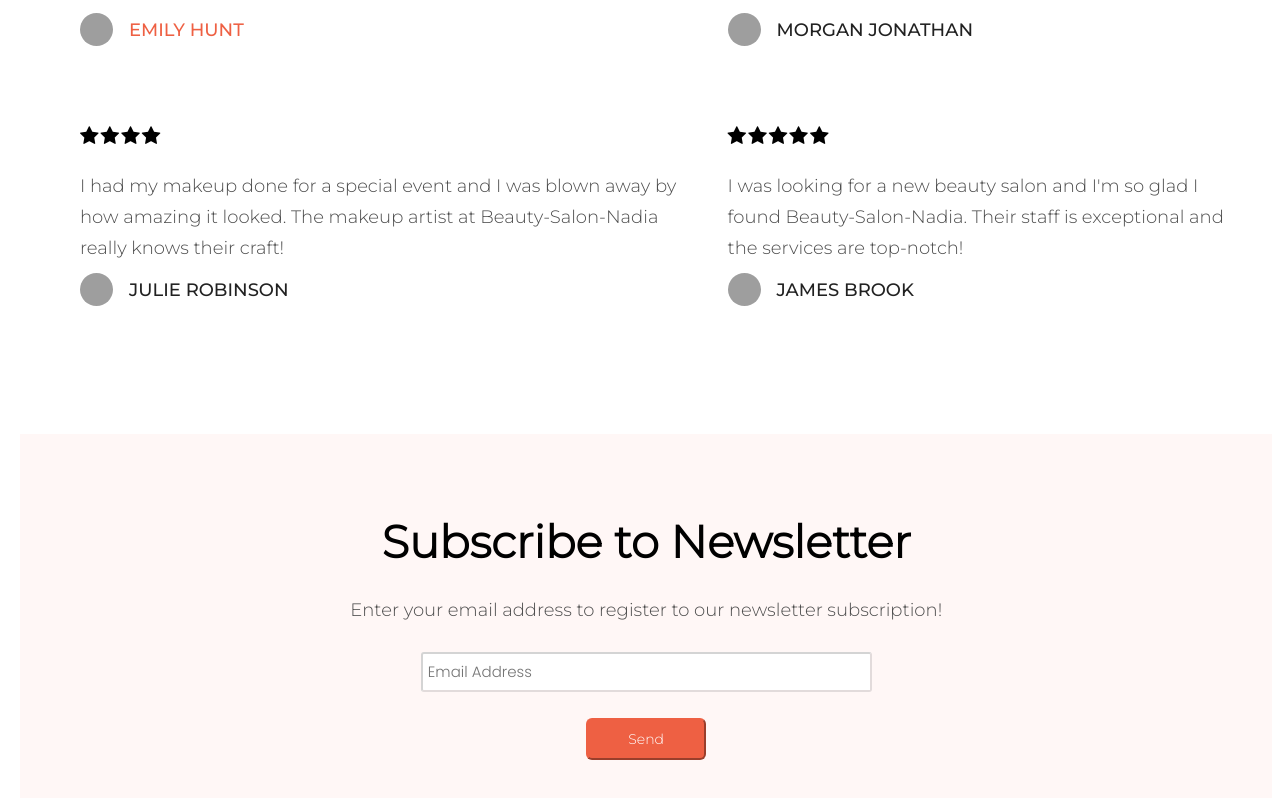
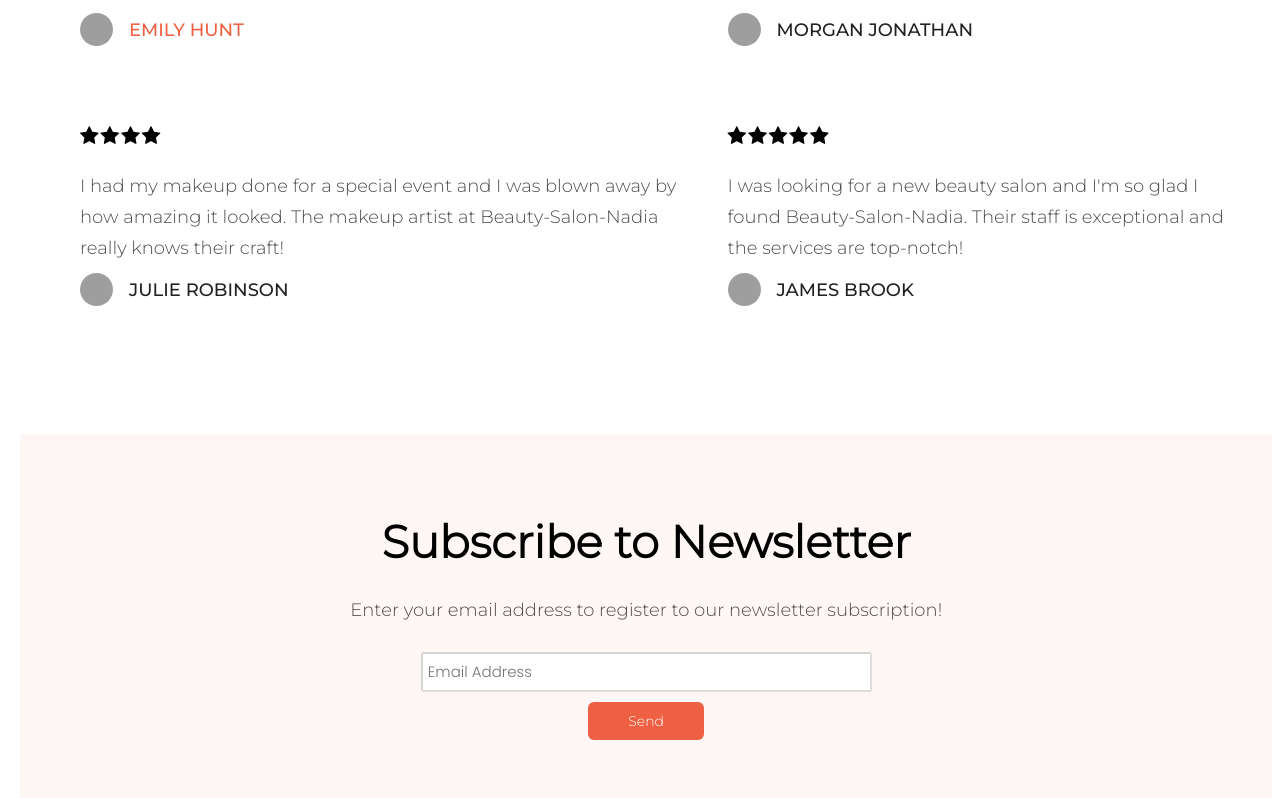
Before and after one commit to nadiahosisy/Beauty-Salon, a React (Vite) app: page /Services in a window 1280 px wide. Shown: the part 1391-2189 px from the top of the page. Built offline with nearby package versions, Linux system fonts and the light colour scheme; grey boxes are pictures that could not be loaded.

Commit message:
fix btn style

```diff
--- a/src/components/services-components/Subscribe.jsx
+++ b/src/components/services-components/Subscribe.jsx
@@ -19,7 +19,7 @@ const Subscribe = () => {
             placeholder="Email Address"
           />
         </div>
-        <div>
+        <div className="send-btn-div">
           <button className="send-btn">
             <span>Send</span>
           </button>
--- a/src/style/subscribe-services-page.css
+++ b/src/style/subscribe-services-page.css
@@ -96,10 +96,11 @@
   font-weight: 500;
   border-radius: 6px 6px 6px 6px;
   padding: 10px 40px 10px 40px;
-  font-size: 14px;
-  font-weight: 500;
   font-family: Monserat-ligth, sans-serif;
   background-color: #ee6043;
-  border-color: #ee6043;
+  border: none;
   color: #ffffff;
 }
+.send-btn-div {
+  margin-top: -1rem;
+}
```
